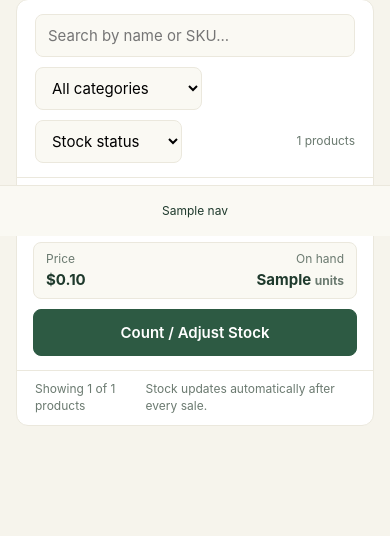
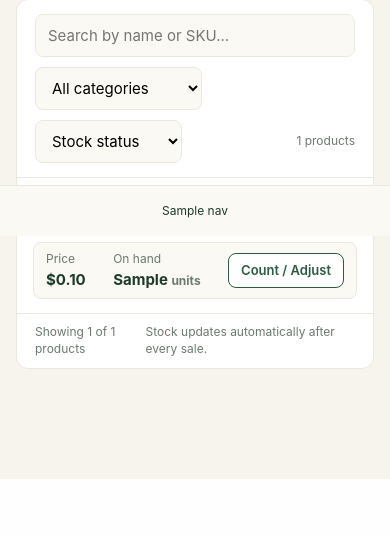
Before and after one commit to rieger07/farm-app, a FastAPI app: template inventory/templates/inventory.html in a window 390 px wide. Shown: the part 608-1144 px from the top of the page. After the commit the page ends 1087 px from the top, so only its background shows below. Run offline with FastAPI, Linux system fonts and the light colour scheme; the template is opened without the code that fills it: most values are stand-ins (such as "Sample title", 1, 10 or a date in 2020).

Commit message:
Move Count/Adjust button into stats row with outline style on mobile

```diff
--- a/inventory/static/style.css
+++ b/inventory/static/style.css
@@ -128,10 +128,11 @@ details.sale[open]{background:#faf9f3}
   font-size: 16px;
   display: block;
 }
-.inv-card-stats {
+.inv-card-row {
   display: flex;
   justify-content: space-between;
   align-items: center;
+  gap: 12px;
   background: #faf9f3;
   padding: 8px 12px;
   border-radius: 8px;
@@ -142,15 +143,17 @@ details.sale[open]{background:#faf9f3}
   flex-direction: column;
   gap: 2px;
 }
-.text-right {
-  text-align: right;
+.inv-adjust-btn {
+  background: #fff;
+  color: var(--green);
+  border: 1.5px solid var(--green);
+  padding: 7px 12px;
+  font-size: 13px;
+  font-weight: 600;
+  border-radius: 8px;
+  cursor: pointer;
+  white-space: nowrap;
 }
-.wide-btn {
-  width: 100%;
-  padding: 12px;
-  font-size: 15px;
-  font-weight: 600;
-  display: flex;
-  justify-content: center;
-  align-items: center;
+.inv-adjust-btn:active {
+  background: var(--sage);
 }
--- a/inventory/templates/inventory.html
+++ b/inventory/templates/inventory.html
@@ -64,20 +64,18 @@
             {% else %}<span class="pill red">Count needed</span>{% endif %}
           </div>
         </div>
-        <div class="inv-card-stats">
+        <div class="inv-card-row">
           <div class="inv-stat">
             <small class="muted">Price</small>
             <b>{{ r.price_cents|money }}</b>
           </div>
-          <div class="inv-stat text-right">
+          <div class="inv-stat">
             <small class="muted">On hand</small>
             <b>{{ r.on_hand }} <small class="inline">units</small></b>
           </div>
-        </div>
-        <div class="inv-card-act">
-          <button type="button" class="btn primary wide-btn"
+          <button type="button" class="btn inv-adjust-btn"
             onclick='openStockModal({{ r.id }}, {{ (r.name ~ (" · " ~ r.variant_name if r.variant_name else ""))|tojson }}, {{ r.on_hand }}, {{ r.low_stock_threshold }})'>
-            Count / Adjust Stock
+            Count / Adjust
           </button>
         </div>
       </div>
```
